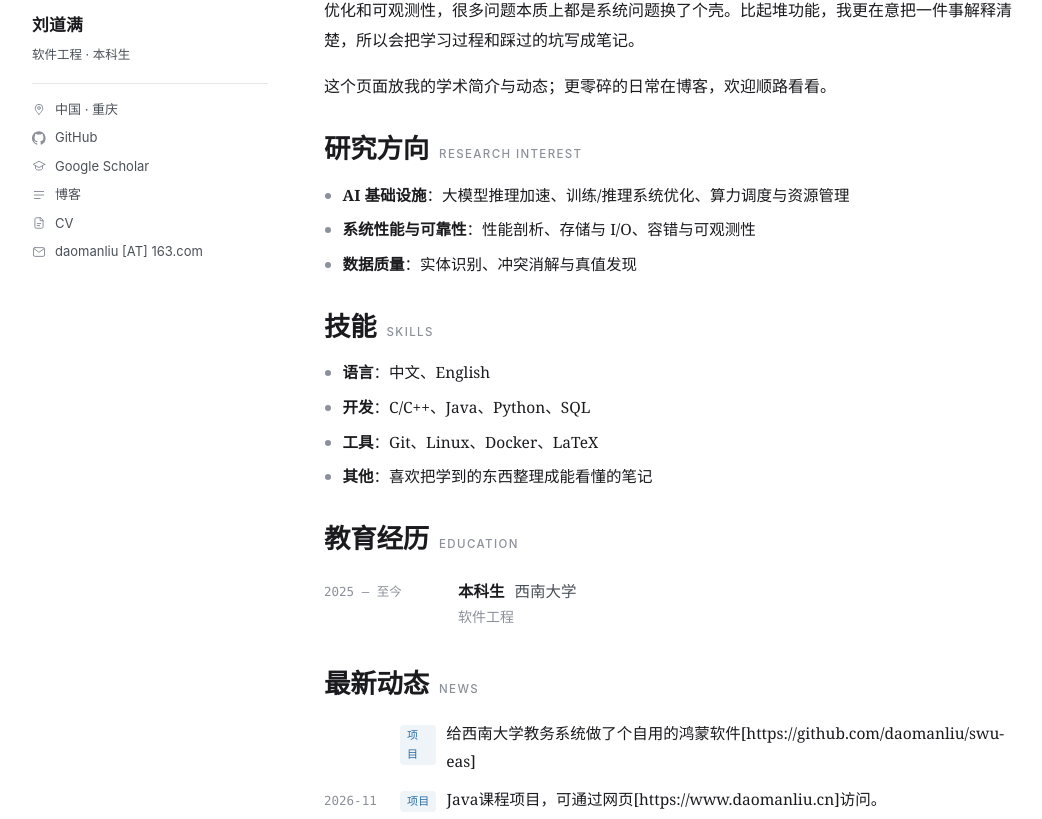
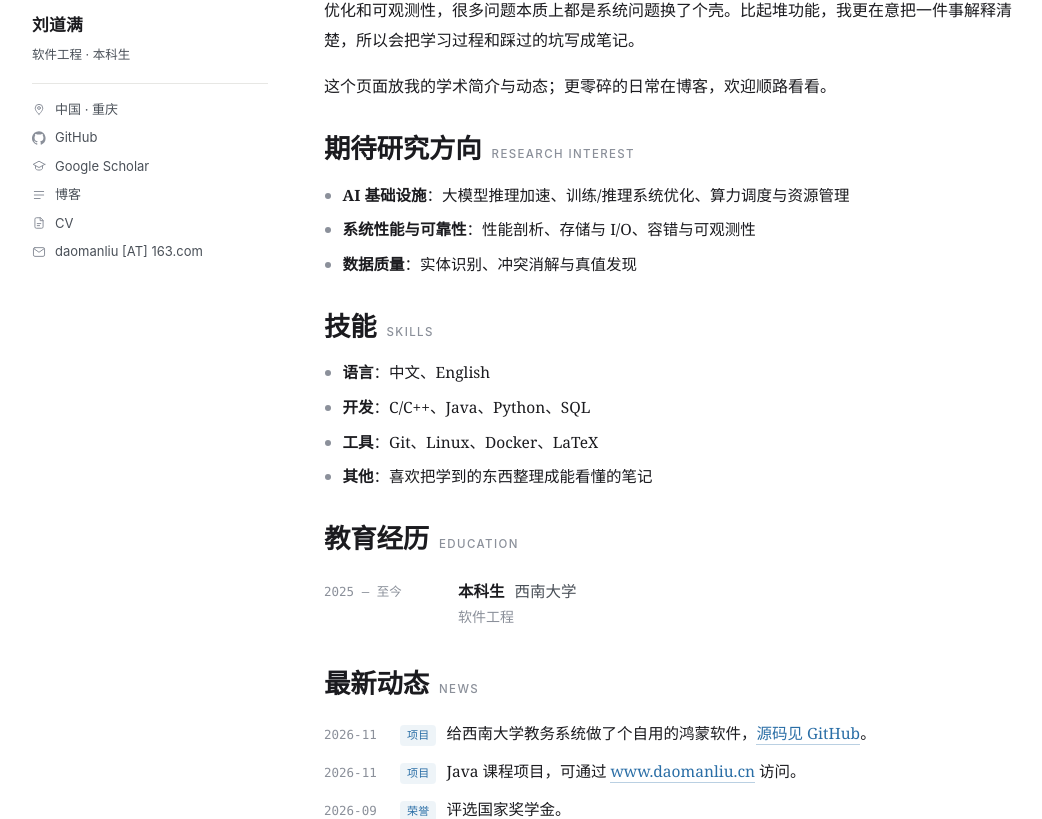
Before and after one commit to daomanliu/daomanliu.github.io, a Vue app in the folder resume/: page / in a window 1280 px wide. Shown: the part 430-1249 px from the top of the page, without its empty margins (110-1152 px from the left). Built offline with nearby package versions, Linux system fonts and the light colour scheme.

Commit message:
动态支持可点击链接、修复日期字段与排序、导航按数据自动隐藏空小节

```diff
--- a/resume/src/App.vue
+++ b/resume/src/App.vue
@@ -32,7 +32,7 @@ const contactLinks = profile.links.filter((link) => link.label !== 'CV')
       <SectionBlock
         v-if="profile.interests.length"
         id="interests"
-        title="研究方向"
+        title="期待研究方向"
         en="Research Interest"
       >
         <ul class="bullets">
--- a/resume/src/components/AppHeader.vue
+++ b/resume/src/components/AppHeader.vue
@@ -1,11 +1,33 @@
 <script setup>
-import { onBeforeUnmount, onMounted, ref } from 'vue'
+import { computed, onBeforeUnmount, onMounted, ref } from 'vue'
 
 import AppIcon from '@/components/AppIcon.vue'
 import { useTheme } from '@/composables/useTheme'
 import { navItems, profile } from '@/data/profile'
 
 const { theme, toggleTheme } = useTheme()
+
+// 某个 section 到底会不会渲染：数据为空时 App.vue 里整块隐藏，
+// 这里跟着过滤导航，避免出现点了没反应的死锚点。
+function hasSection(id) {
+  const map = {
+    about: true,
+    interests: profile.interests.length > 0,
+    skills: profile.skills.length > 0,
+    education: profile.education.length > 0,
+    news: profile.news.length > 0,
+    publications: profile.publications.length > 0,
+    awards: profile.awards.length > 0,
+    services: profile.services.length > 0,
+    teaching: profile.teaching.length > 0,
+    contact: true,
+  }
+  return map[id] ?? true
+}
+
+const visibleNav = computed(() =>
+  navItems.filter((item) => item.external || hasSection(item.id)),
+)
 
 const progress = ref(0)
 const stuck = ref(false)
@@ -36,7 +58,7 @@ onBeforeUnmount(() => window.removeEventListener('scroll', onScroll))
       <a class="brand" href="#top">{{ profile.name }}</a>
 
       <nav class="topnav" aria-label="页面导航">
-        <template v-for="item in navItems" :key="item.label">
+        <template v-for="item in visibleNav" :key="item.label">
           <a
             v-if="item.external"
             :href="item.href"
--- a/resume/src/components/NewsList.vue
+++ b/resume/src/components/NewsList.vue
@@ -2,6 +2,42 @@
 defineProps({
   items: { type: Array, default: () => [] },
 })
+
+// 把一句动态切成「文字 / 链接」片段，链接会渲染成可点的 <a>。
+// 支持三种写法（随便挑一种，混着写也行）：
+//   [标签](https://example.com)   ← 推荐，链接文字由你定
+//   [https://example.com]         ← 方括号里直接放网址
+//   https://example.com           ← 裸网址，也会自动变成链接
+const LINK_PATTERN =
+  /\[([^\]]+)\]\((https?:\/\/[^\s)]+)\)|\[(https?:\/\/[^\s\]]+)\]|(https?:\/\/[^\s<>"'，。；：）】]+)/g
+
+function stripProtocol(url) {
+  return url.replace(/^https?:\/\//, '').replace(/\/+$/, '')
+}
+
+function tokenize(text = '') {
+  const source = String(text)
+  const tokens = []
+  let cursor = 0
+
+  for (const match of source.matchAll(LINK_PATTERN)) {
+    if (match.index > cursor) tokens.push({ type: 'text', value: source.slice(cursor, match.index) })
+
+    if (match[1] && match[2]) {
+      // [标签](网址)
+      tokens.push({ type: 'link', label: match[1], url: match[2] })
+    } else {
+      // [网址] 或裸网址：显示时去掉协议头，省点横向空间
+      const url = match[3] || match[4]
+      tokens.push({ type: 'link', label: stripProtocol(url), url })
+    }
+
+    cursor = match.index + match[0].length
+  }
+
+  if (cursor < source.length) tokens.push({ type: 'text', value: source.slice(cursor) })
+  return tokens
+}
 </script>
 
 <template>
@@ -9,7 +45,19 @@ defineProps({
     <li v-for="(item, index) in items" :key="index" class="item">
       <span class="date">{{ item.date }}</span>
       <span v-if="item.tag" class="pill">{{ item.tag }}</span>
-      <span class="text">{{ item.text }}</span>
+      <span class="text">
+        <template v-for="(token, i) in tokenize(item.text)" :key="i">
+          <a
+            v-if="token.type === 'link'"
+            :href="token.url"
+            class="news-link"
+            target="_blank"
+            rel="noopener"
+            >{{ token.label }}</a
+          >
+          <template v-else>{{ token.value }}</template>
+        </template>
+      </span>
     </li>
   </ul>
 </template>
@@ -41,7 +89,18 @@ defineProps({
 
 .text {
   min-width: 0;
-  color: var(--text);
+}
+
+.news-link {
+  color: var(--accent);
+  border-bottom: 1px solid var(--accent-line);
+  transition: border-color 0.16s ease;
+  word-break: break-word;
+}
+
+.news-link:hover {
+  text-decoration: none;
+  border-bottom-color: var(--accent);
 }
 
 @media (max-width: 560px) {
--- a/resume/src/data/profile.js
+++ b/resume/src/data/profile.js
@@ -64,12 +64,24 @@ export const profile = {
   ],
 
   // ---------- 最新动态（时间新的放上面） ----------
+  // text 里可以直接写链接，三种写法都支持（混着写也行）：
+  //   [链接文字](https://example.com)   ← 推荐，显示的文字由你定
+  //   [https://example.com]             ← 方括号里放网址，显示时会去掉 http(s)://
+  //   https://example.com               ← 裸网址，也会自动变成链接
   news: [
-    { data: '2026-11', tag: '项目', text: '给西南大学教务系统做了个自用的鸿蒙软件[https://github.com/daomanliu/swu-eas]'},
-    { date: '2026-11', tag: '项目', text: 'Java课程项目，可通过网页[https://www.daomanliu.cn]访问。' },
+    {
+      date: '2026-11',
+      tag: '项目',
+      text: '给西南大学教务系统做了个自用的鸿蒙软件，[源码见 GitHub](https://github.com/daomanliu/swu-eas)。',
+    },
+    {
+      date: '2026-11',
+      tag: '项目',
+      text: 'Java 课程项目，可通过 [www.daomanliu.cn](https://www.daomanliu.cn) 访问。',
+    },
     { date: '2026-09', tag: '荣誉', text: '评选国家奖学金。' },
-    { date: '2025-05', tag: '分享', text: '在组内做了「ATTENTION RESIDUALS」的报告。' },
-    { date: '2025-11', tag: '开始', text: '加入胡莎老师的AI学习小组。' },
+    { date: '2026-05', tag: '分享', text: '在组内做了「ATTENTION RESIDUALS」的报告。' },
+    { date: '2025-11', tag: '开始', text: '加入胡莎老师的 AI 学习小组。' },
   ],
 
   // ---------- 论文发表 ----------
```
